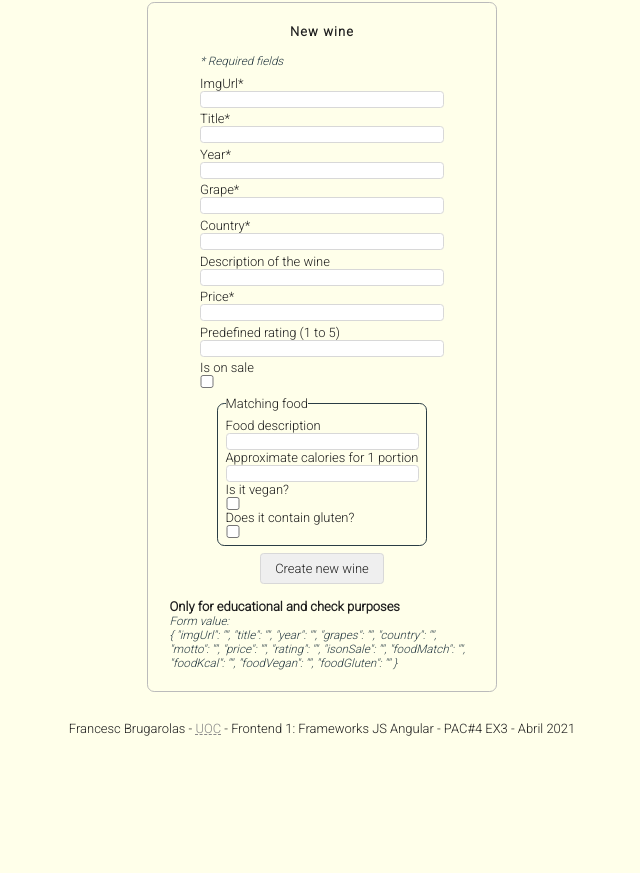
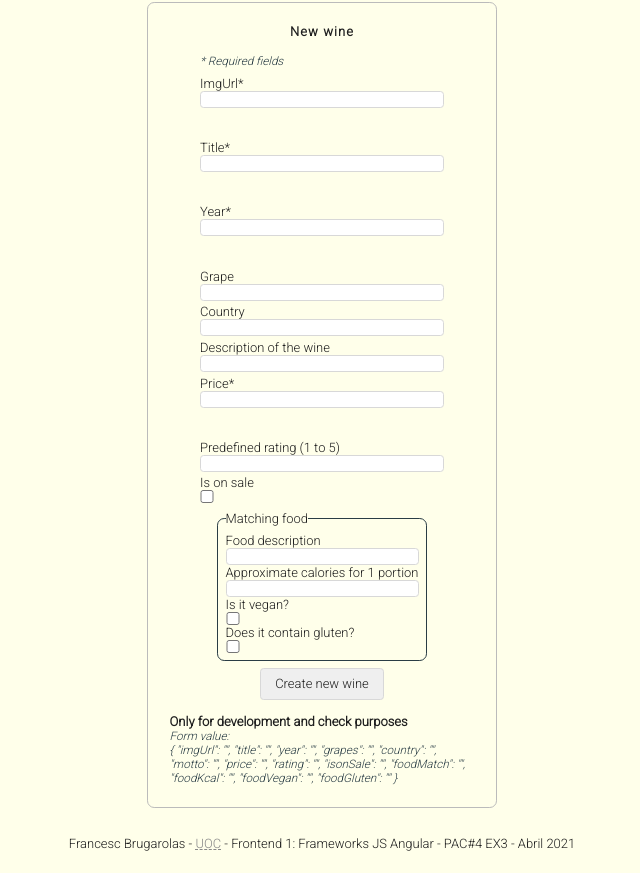
Before and after one commit to fcesc-code/vinos-front, an Angular app: page / in a window 1280 px wide. Shown: the part 4881-5754 px from the top of the page, without its empty margins (318-958 px from the left). Before the commit the page ends 5639 px from the top, so only its background shows below. Built offline with nearby package versions, Linux system fonts and the light colour scheme.

Commit message:
feature / added form validation

```diff
--- a/src/app/winenew1/winenew1.component.html
+++ b/src/app/winenew1/winenew1.component.html
@@ -2,20 +2,33 @@
   <div class="wine__card" ngModelGroup="newWine">
     <h2 class="wineForm__title">New wine</h2>
     <p class="secondary">* Required fields</p>
-    <label for="foodMatch" class="withMargin">ImgUrl*</label>
-    <input type="text" id="imgUrl" class="formControl" name="imgUrl" ngModel required>
-    <label for="foodMatch" class="withMargin">Title*</label>
-    <input type="text" id="title" class="formControl" name="title" ngModel required>
+    <label for="imgUrl" class="withMargin">ImgUrl*</label>
+    <input type="text" id="imgUrl" #wineImgUrl="ngModel" class="formControl" name="imgUrl" ngModel required pattern="^(?:http(s)?:\/\/)?[\w.-]+(?:\.[\w\.-]+)+[\w\-\._~:/?#[\]@!\$&'\(\)\*\+,;=.]+$">
+    <div class="message--error">
+      <p *ngIf="(wineImgUrl.dirty || wineImgUrl.touched) && wineImgUrl.invalid">The URL path must be a valid format</p>
+      <p *ngIf="(wineImgUrl.dirty || wineImgUrl.touched) && wineImgUrl.errors?.required">The URL image is required</p>
+    </div>
+    <label for="title" class="withMargin">Title*</label>
+    <input type="text" id="title" #wineTitle="ngModel" class="formControl" name="title" ngModel required>
+    <div class="message--error">
+      <p *ngIf="(wineTitle.dirty || wineTitle.touched) && wineTitle.errors?.required">The wine title is required</p>
+    </div>
     <label for="year" class="withMargin">Year*</label>
-    <input type="number" id="year" class="formControl" name="year" ngModel required>
-    <label for="grapes" class="withMargin">Grape*</label>
-    <input type="text" id="grapes" class="formControl" name="grapes" ngModel required>
-    <label for="country" class="withMargin">Country*</label>
-    <input type="text" id="country" class="formControl" name="country" ngModel required>
+    <input type="number" id="year" #wineYear="ngModel" class="formControl" name="year" ngModel required>
+    <div class="message--error">
+      <p *ngIf="(wineYear.dirty || wineYear.touched) && wineYear.errors?.required">The wine year is required</p>
+    </div>
+    <label for="grapes" class="withMargin">Grape</label>
+    <input type="text" id="grapes" class="formControl" name="grapes" ngModel>
+    <label for="country" class="withMargin">Country</label>
+    <input type="text" id="country" class="formControl" name="country" ngModel>
     <label for="motto" class="withMargin">Description of the wine</label>
     <input type="text" id="motto" class="formControl" name="motto" ngModel>
     <label for="price" class="withMargin">Price*</label>
-    <input type="number" id="price" class="formControl" name="price" ngModel required>
+    <input type="number" id="price" #winePrice="ngModel" class="formControl" name="price" ngModel required>
+    <div class="message--error">
+      <p *ngIf="(winePrice.dirty || winePrice.touched) && winePrice.errors?.required">The wine price is required</p>
+    </div>
     <label for="rating" class="withMargin">Predefined rating (1 to 5)</label>
     <input type="number" id="rating" class="formControl" name="rating" ngModel>
     <label for="isOnSale" class="withMargin">Is on sale</label>
@@ -34,7 +47,7 @@
     <button type="submit">Create new wine</button>
     <h2 class="{{ this.messages.class }}">{{ this.messages.current }}</h2>
     <div class="dev__information">
-      <h2>Only for educational and check purposes</h2>
+      <h2>Only for development and check purposes</h2>
       <p class="secondary noMargin">Form value:</p>
       <p class="secondary noMargin">{{ thisForm.value.newWine | json }}</p>
     </div>
--- a/src/app/winenew1/winenew1.component.sass
+++ b/src/app/winenew1/winenew1.component.sass
@@ -108,13 +108,18 @@ textarea[name=display__quantity]
     text-decoration: underline 1px dashed #f74747
 
 .message--error
+  visibility: visible
   color: $c_redflag
 
 .message--success
+  visibility: visible
   color: $c_greenflag
 
 .message--error, .message-success
   margin: 1rem 0
+
+.message--invisible
+  visibility: hidden
 
 .formControl
   width: 80%
--- a/src/app/winenew1/winenew1.component.ts
+++ b/src/app/winenew1/winenew1.component.ts
@@ -44,6 +44,7 @@ export class Winenew1Component {
       this.messages.current = this.messages.createSuccess;
       this.messages.class = this.messages.classSuccess;
       this.wine = wineForm.value.newWine;
+      console.warn('PAC5 temporary. This is the new wine', this.wine);
     }
   }
 
```
